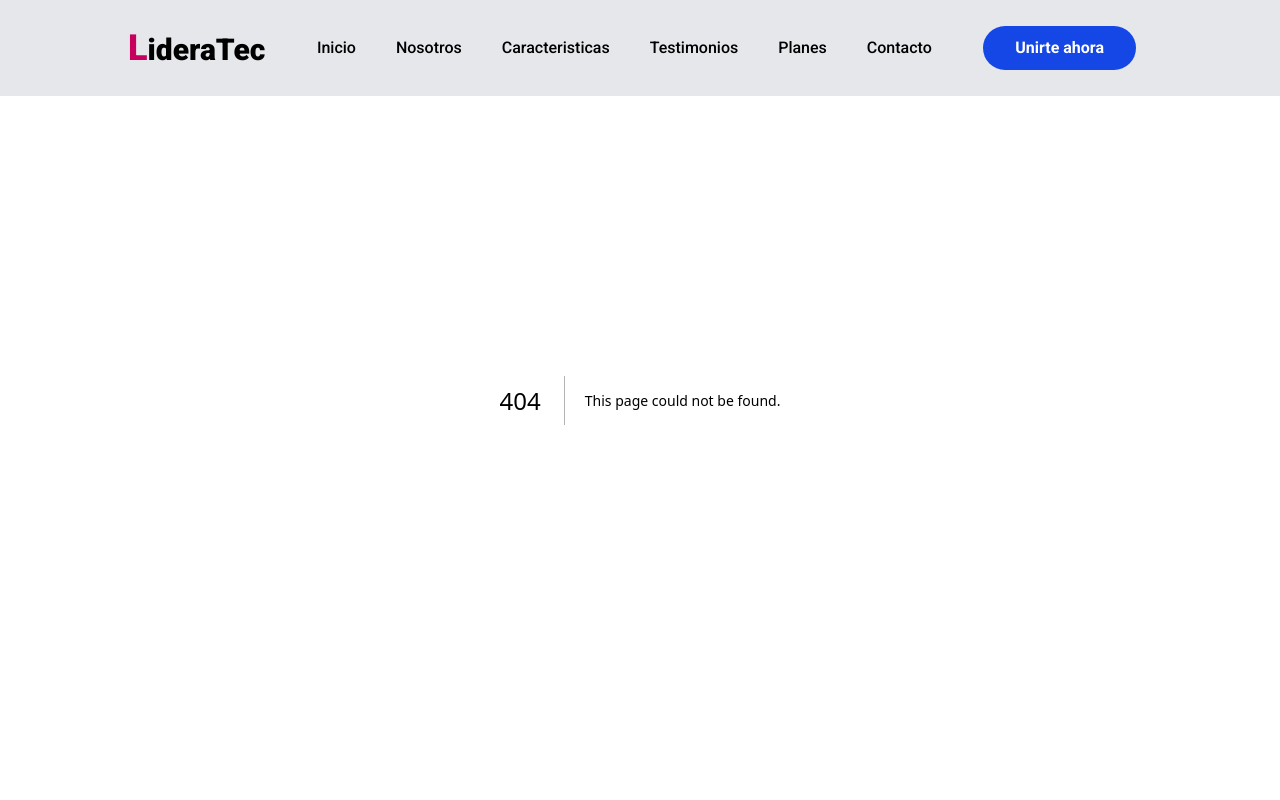
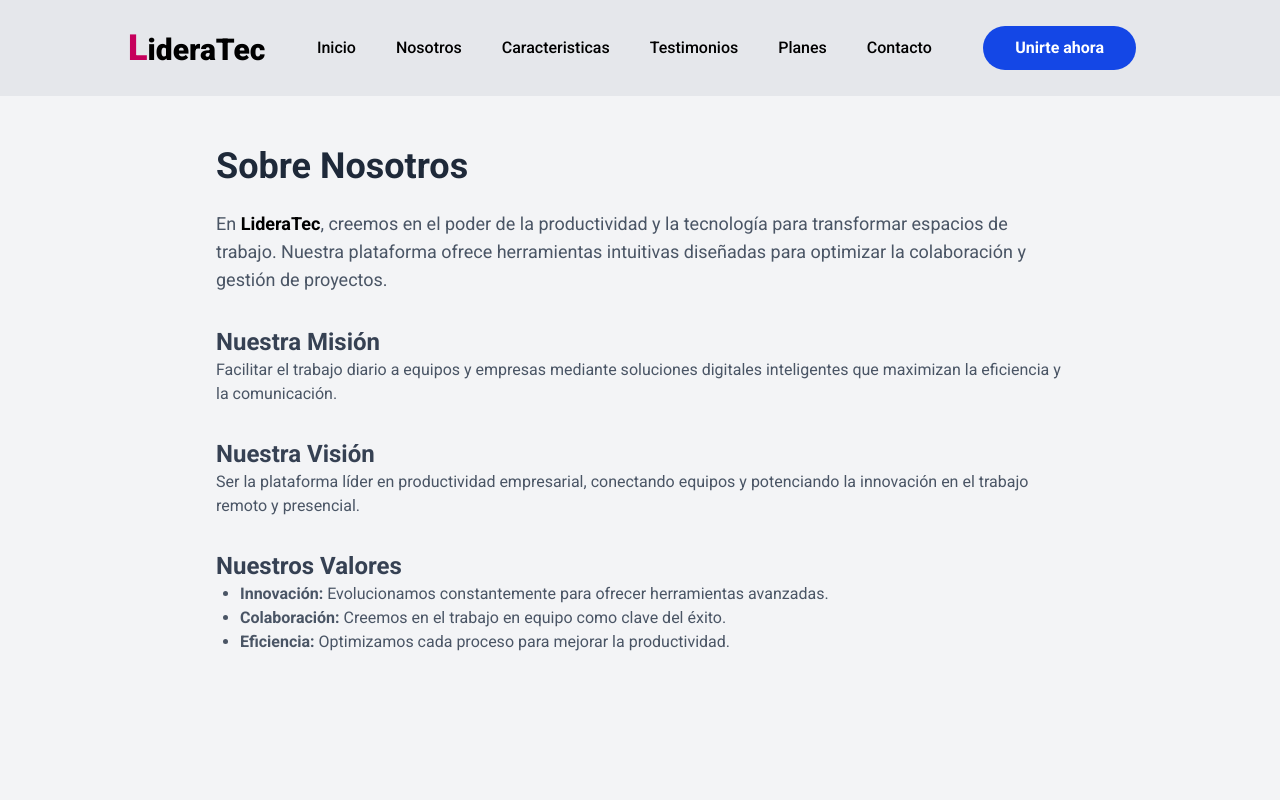
Before and after one commit to DaniLucano10/app_landing, a Next.js app: page /about in a window 1280 px wide. Before the commit this address had no page. Shown: the top 800 px of the page. Built offline with nearby package versions, Linux system fonts and the light colour scheme.

Commit message:
Pagina de acerca de nosotros

```diff
--- /dev/null
+++ b/app/about/page.tsx
@@ -0,0 +1,35 @@
+"use client"
+
+const AboutPage = () => {
+    return (
+        <div className="min-h-screen flex items-center justify-center bg-gray-100 px-4">
+            <section className="max-w-4xl mx-auto p-6">
+                <h1 className="text-4xl font-bold text-gray-800 mb-6">Sobre Nosotros</h1>
+
+                <p className="text-lg text-gray-600">
+                    En <span className="font-semibold text-black">LideraTec</span>, creemos en el poder de la productividad y la tecnología para transformar espacios de trabajo. Nuestra plataforma ofrece herramientas intuitivas diseñadas para optimizar la colaboración y gestión de proyectos.
+                </p>
+
+                <h2 className="text-2xl font-semibold text-gray-700 mt-8">Nuestra Misión</h2>
+                <p className="text-gray-600">
+                    Facilitar el trabajo diario a equipos y empresas mediante soluciones digitales inteligentes que maximizan la eficiencia y la comunicación.
+                </p>
+
+                <h2 className="text-2xl font-semibold text-gray-700 mt-8">Nuestra Visión</h2>
+                <p className="text-gray-600">
+                    Ser la plataforma líder en productividad empresarial, conectando equipos y potenciando la innovación en el trabajo remoto y presencial.
+                </p>
+
+                <h2 className="text-2xl font-semibold text-gray-700 mt-8">Nuestros Valores</h2>
+                <ul className="list-disc pl-6 text-gray-600">
+                    <li><strong>Innovación:</strong> Evolucionamos constantemente para ofrecer herramientas avanzadas.</li>
+                    <li><strong>Colaboración:</strong> Creemos en el trabajo en equipo como clave del éxito.</li>
+                    <li><strong>Eficiencia:</strong> Optimizamos cada proceso para mejorar la productividad.</li>
+                </ul>
+
+            </section>
+        </div>
+    )
+}
+
+export default AboutPage
```
